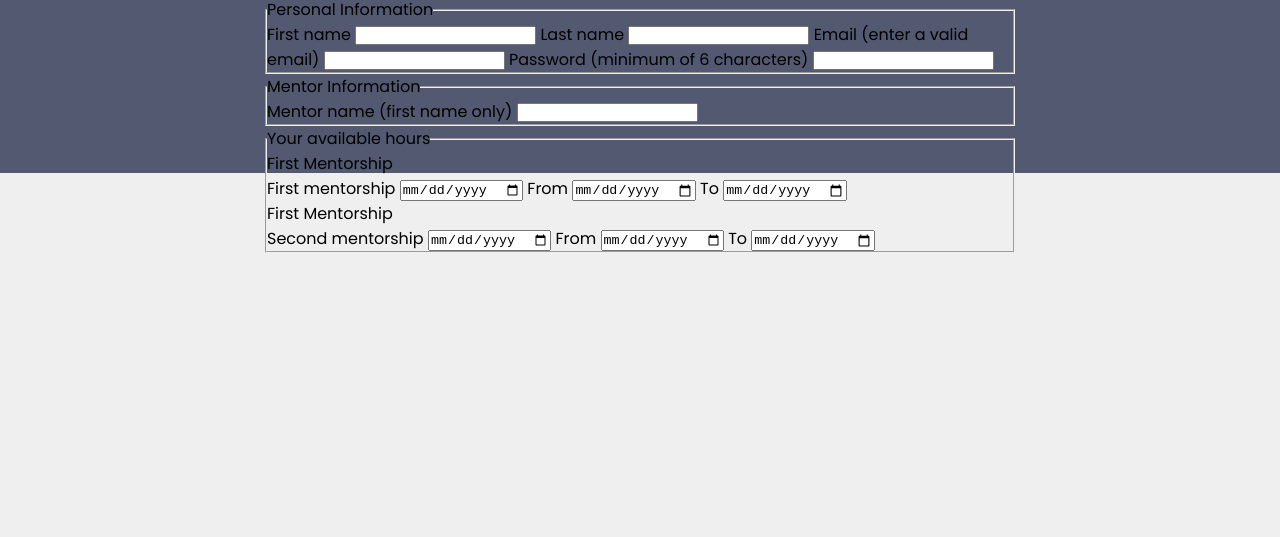
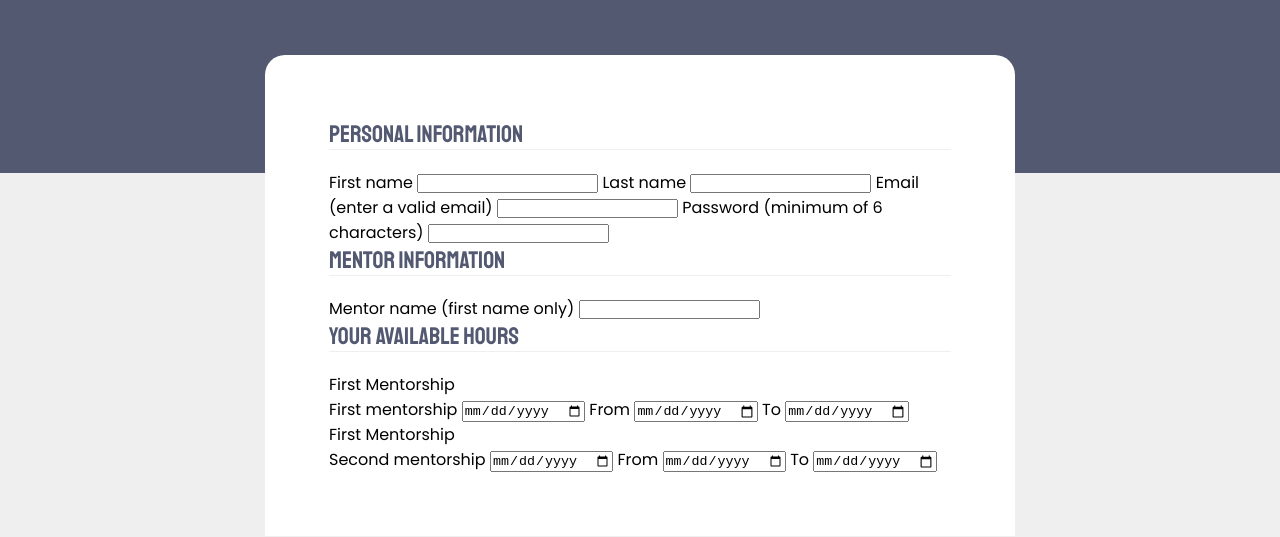
Before and after one commit to gcrozariol/mentorship-form-html, a plain HTML site: page index.html in a window 1280 px wide. Shown: the part 263-800 px from the top of the page. Drawn offline with Linux system fonts and the light colour scheme.

Commit message:
feat(form): add form + basic css

```diff
--- a/index.html
+++ b/index.html
@@ -19,6 +19,7 @@
         <span>Fill out the form below to schedule your mentoring</span>
       </header>
 
+      <form action="form">
         <fieldset>
           <legend>Personal Information</legend>
 
@@ -67,6 +68,7 @@
           <label for="second-mentorship-date-to">To</label>
           <input type="date" id="second-mentorship-date-to">
         </fieldset>
+      </form>
     </div>
   </body>
 </html>
--- a/style.css
+++ b/style.css
@@ -50,3 +50,25 @@ header h1 {
 header span {
   font-size: 20px;
 }
+
+form {
+  background-color: var(--white);
+  padding: 64px;
+  margin-top: 58px;
+  border-radius: 20px 20px 0px 0px;
+}
+
+fieldset {
+  border: 0;
+}
+
+legend {
+  color: var(--blue);
+  font-size: 24px;
+  font-family: 'Staatliches', sans-serif;
+
+  width: 100%;
+
+  margin-bottom: 20px;
+  border-bottom: 1px solid var(--gray);
+}
```
Lines whose indentation alone changed are shown as unchanged.
